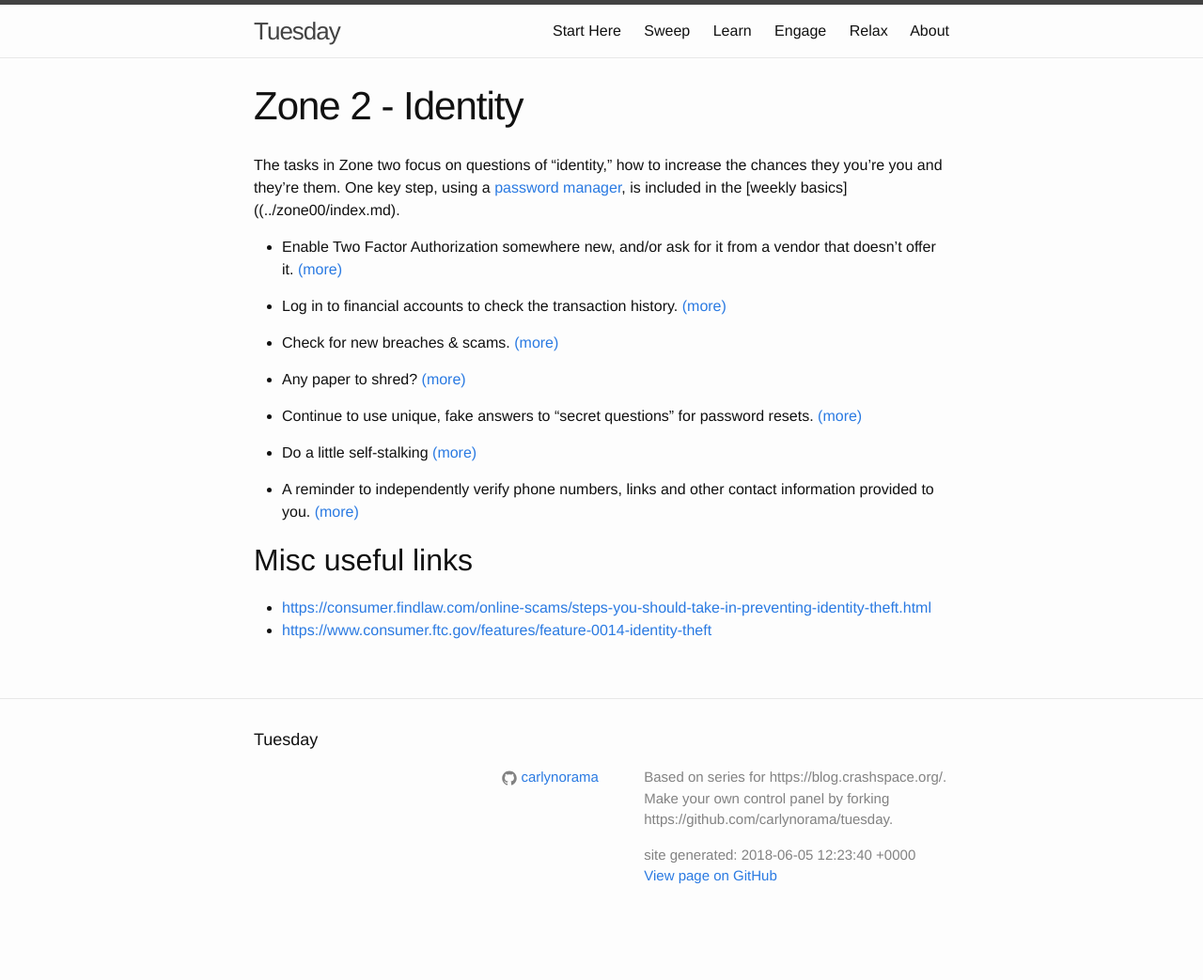
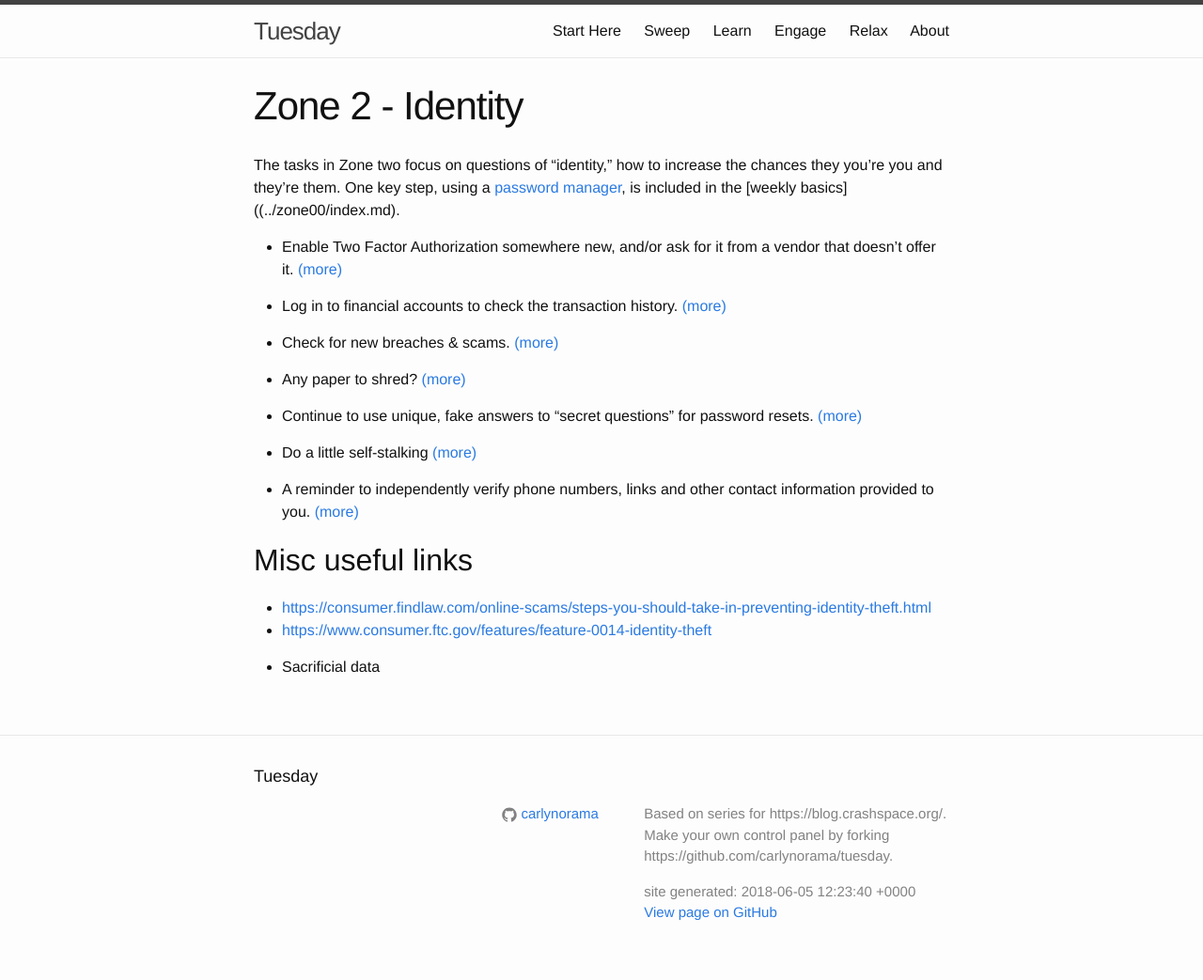
Before and after one commit to CRASHSpace/tuesday, a Jekyll site: the page built from _sweep/zone02/index.md, in a window 1280 px wide. Shown: the whole page at 94% size. Built offline with Jekyll 4.4.1, drawn with Linux system fonts in a browser that asks for light colours; before the commit the page ends 1004 px from its top, so only the background shows below that.

Commit message:
reminder
add todo about sacrifical data

```diff
--- a/_sweep/zone02/index.md
+++ b/_sweep/zone02/index.md
@@ -13,3 +13,5 @@ showonindexas: link
 ## Misc useful links
 * <https://consumer.findlaw.com/online-scams/steps-you-should-take-in-preventing-identity-theft.html>
 * <https://www.consumer.ftc.gov/features/feature-0014-identity-theft>
+
+- Sacrificial data
```
